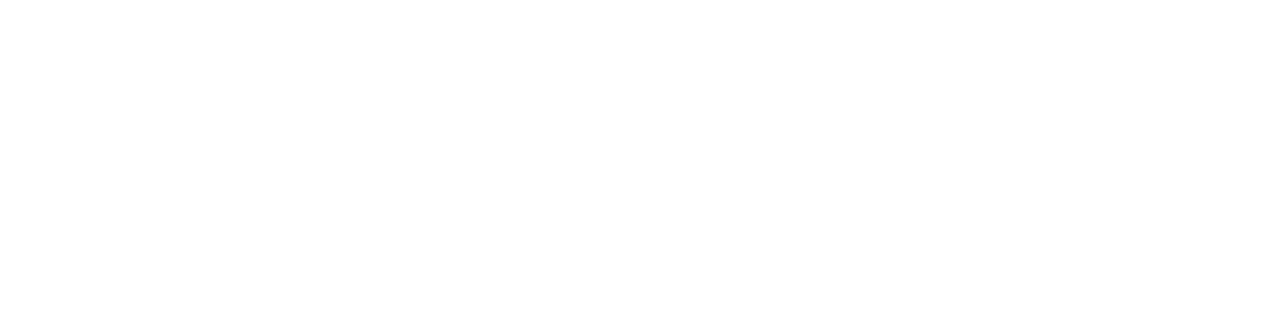
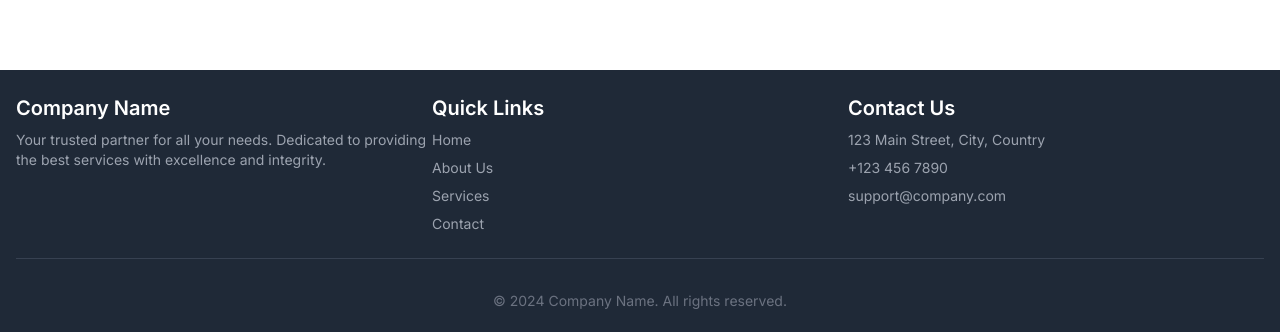
Before and after one commit to rahathasanDev/Todo-Next-App, a Next.js app: page / in a window 1280 px wide. Shown: the part 786-1118 px from the top of the page. Before the commit the page ends 856 px from the top, so only its background shows below. Built offline with nearby package versions, Linux system fonts and the light colour scheme; no server answers; the database is empty.

Commit message:
some changes

```diff
--- /dev/null
+++ b/app/Components/Footer.jsx
@@ -0,0 +1,63 @@
+import React from 'react';
+
+const Footer = () => {
+  return (
+    <footer className="bg-gray-800 text-white py-6">
+      <div className="container mx-auto px-4">
+        <div className="flex flex-wrap justify-between">
+          {/* Logo and About Section */}
+          <div className="w-full sm:w-1/3 mb-4 sm:mb-0">
+            <h3 className="text-xl font-semibold mb-2">Company Name</h3>
+            <p className="text-gray-400 text-sm">
+              Your trusted partner for all your needs. Dedicated to providing the best services with excellence and integrity.
+            </p>
+          </div>
+
+          {/* Navigation Links */}
+          <div className="w-full sm:w-1/3 mb-4 sm:mb-0">
+            <h3 className="text-xl font-semibold mb-2">Quick Links</h3>
+            <ul className="text-gray-400 text-sm space-y-2">
+              <li><a href="#home" className="hover:underline">Home</a></li>
+              <li><a href="#about" className="hover:underline">About Us</a></li>
+              <li><a href="#services" className="hover:underline">Services</a></li>
+              <li><a href="#contact" className="hover:underline">Contact</a></li>
+            </ul>
+          </div>
+
+          {/* Contact Info */}
+          <div className="w-full sm:w-1/3">
+            <h3 className="text-xl font-semibold mb-2">Contact Us</h3>
+            <ul className="text-gray-400 text-sm space-y-2">
+              <li><i className="fas fa-map-marker-alt"></i> 123 Main Street, City, Country</li>
+              <li><i className="fas fa-phone"></i> +123 456 7890</li>
+              <li><i className="fas fa-envelope"></i> support@company.com</li>
+            </ul>
+          </div>
+        </div>
+
+        {/* Social Media Links */}
+        <div className="mt-6 border-t border-gray-700 pt-4">
+          <div className="flex justify-center space-x-4">
+            <a href="https://facebook.com" target="_blank" rel="noopener noreferrer" className="text-gray-400 hover:text-white">
+              <i className="fab fa-facebook-f"></i>
+            </a>
+            <a href="https://twitter.com" target="_blank" rel="noopener noreferrer" className="text-gray-400 hover:text-white">
+              <i className="fab fa-twitter"></i>
+            </a>
+            <a href="https://instagram.com" target="_blank" rel="noopener noreferrer" className="text-gray-400 hover:text-white">
+              <i className="fab fa-instagram"></i>
+            </a>
+            <a href="https://linkedin.com" target="_blank" rel="noopener noreferrer" className="text-gray-400 hover:text-white">
+              <i className="fab fa-linkedin-in"></i>
+            </a>
+          </div>
+          <p className="text-center text-gray-500 text-sm mt-4">
+            © {new Date().getFullYear()} Company Name. All rights reserved.
+          </p>
+        </div>
+      </div>
+    </footer>
+  );
+};
+
+export default Footer;
--- a/app/layout.js
+++ b/app/layout.js
@@ -1,6 +1,7 @@
 import { Inter } from "next/font/google";
 import "./globals.css";
 import Navbar from "./Components/Navbar";
+import Footer from "./Components/Footer";
 
 
 const inter = Inter({ subsets: ["latin"] });
@@ -18,6 +19,7 @@ export default function RootLayout({ children }) {
         </Navbar>
         {children}
       </body>
+      <Footer></Footer>
     </html>
   );
 }
--- a/app/page.js
+++ b/app/page.js
@@ -120,6 +120,7 @@ export default function Home() {
       </form>
 
       <div className="flex justify-center items-center mt-10 min-h-[60vh] px-4">
+        {/* loading spinner */}
         {loading ? (
           <div className="flex justify-center items-center w-full h-full absolute top-0 left-0 mt-40">
             <div className="animate-spin rounded-full h-10 w-10 border-t-2 border-b-2 border-blue-600"></div>
```
